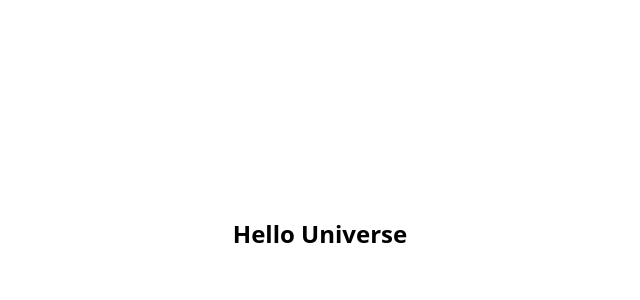
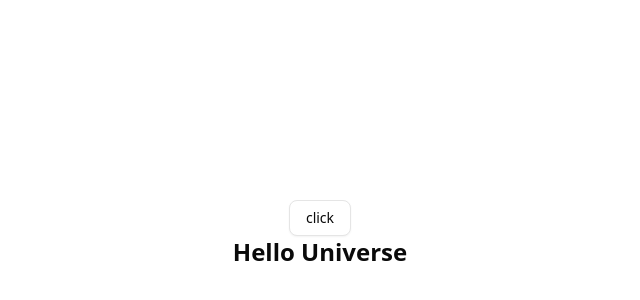
Before and after one commit to kami-kai0811/k-blog, a Next.js app: page / in a window 1280 px wide. Shown: the part 166-466 px from the top of the page, without its empty margins (320-960 px from the left). Built offline with nearby package versions, Linux system fonts and the light colour scheme.

Commit message:
shadcn/uiのセットアップ

```diff
--- a/package.json
+++ b/package.json
@@ -16,10 +16,16 @@
     "prepare": "husky"
   },
   "dependencies": {
+    "@radix-ui/react-slot": "^1.1.2",
     "@t3-oss/env-nextjs": "^0.12.0",
+    "class-variance-authority": "^0.7.1",
+    "clsx": "^2.1.1",
+    "lucide-react": "^0.479.0",
     "next": "15.2.1",
     "react": "^19.0.0",
     "react-dom": "^19.0.0",
+    "tailwind-merge": "^3.0.2",
+    "tailwindcss-animate": "^1.0.7",
     "zod": "^3.24.2"
   },
   "devDependencies": {
--- a/src/app/page.tsx
+++ b/src/app/page.tsx
@@ -1,4 +1,5 @@
 import { HelloUniverse } from "@/components/hello-universe";
+import { Button } from "@/components/ui/button";
 import { env } from "@/env";
 
 export default function Home() {
@@ -8,6 +9,7 @@
     <main>
       <div className="flex h-screen items-center justify-center">
         <div className="flex flex-col items-center">
+          <Button variant={"outline"}>click</Button>
           <HelloUniverse />
           <p className="text-sm text-gray-500">{url}</p>
         </div>
--- /dev/null
+++ b/src/components/ui/button.tsx
@@ -0,0 +1,58 @@
+import type { VariantProps } from "class-variance-authority";
+import * as React from "react";
+import { cn } from "@/lib/utils";
+import { Slot } from "@radix-ui/react-slot";
+import { cva } from "class-variance-authority";
+
+const buttonVariants = cva(
+  "focus-visible:border-ring focus-visible:ring-ring/50 aria-invalid:ring-destructive/20 dark:aria-invalid:ring-destructive/40 aria-invalid:border-destructive inline-flex shrink-0 items-center justify-center gap-2 rounded-md text-sm font-medium whitespace-nowrap transition-[color,box-shadow] outline-none focus-visible:ring-[3px] disabled:pointer-events-none disabled:opacity-50 [&_svg]:pointer-events-none [&_svg]:shrink-0 [&_svg:not([class*='size-'])]:size-4",
+  {
+    variants: {
+      variant: {
+        default:
+          "bg-primary text-primary-foreground hover:bg-primary/90 shadow-xs",
+        destructive:
+          "bg-destructive hover:bg-destructive/90 focus-visible:ring-destructive/20 dark:focus-visible:ring-destructive/40 text-white shadow-xs",
+        outline:
+          "border-input bg-background hover:bg-accent hover:text-accent-foreground border shadow-xs",
+        secondary:
+          "bg-secondary text-secondary-foreground hover:bg-secondary/80 shadow-xs",
+        ghost: "hover:bg-accent hover:text-accent-foreground",
+        link: "text-primary underline-offset-4 hover:underline",
+      },
+      size: {
+        default: "h-9 px-4 py-2 has-[>svg]:px-3",
+        sm: "h-8 gap-1.5 rounded-md px-3 has-[>svg]:px-2.5",
+        lg: "h-10 rounded-md px-6 has-[>svg]:px-4",
+        icon: "size-9",
+      },
+    },
+    defaultVariants: {
+      variant: "default",
+      size: "default",
+    },
+  },
+);
+
+function Button({
+  className,
+  variant,
+  size,
+  asChild = false,
+  ...props
+}: React.ComponentProps<"button"> &
+  VariantProps<typeof buttonVariants> & {
+    asChild?: boolean;
+  }) {
+  const Comp = asChild ? Slot : "button";
+
+  return (
+    <Comp
+      data-slot="button"
+      className={cn(buttonVariants({ variant, size, className }))}
+      {...props}
+    />
+  );
+}
+
+export { Button, buttonVariants };
--- /dev/null
+++ b/src/lib/utils.ts
@@ -0,0 +1,7 @@
+import type { ClassValue } from "clsx";
+import { clsx } from "clsx";
+import { twMerge } from "tailwind-merge";
+
+export function cn(...inputs: ClassValue[]) {
+  return twMerge(clsx(inputs));
+}
--- a/src/styles/globals.css
+++ b/src/styles/globals.css
@@ -1 +1,124 @@
 @import 'tailwindcss';
+
+@plugin 'tailwindcss-animate';
+
+@custom-variant dark (&:is(.dark *));
+
+:root {
+  --background: oklch(1 0 0);
+  --foreground: oklch(0.145 0 0);
+  --card: oklch(1 0 0);
+  --card-foreground: oklch(0.145 0 0);
+  --popover: oklch(1 0 0);
+  --popover-foreground: oklch(0.145 0 0);
+  --primary: oklch(0.205 0 0);
+  --primary-foreground: oklch(0.985 0 0);
+  --secondary: oklch(0.97 0 0);
+  --secondary-foreground: oklch(0.205 0 0);
+  --muted: oklch(0.97 0 0);
+  --muted-foreground: oklch(0.556 0 0);
+  --accent: oklch(0.97 0 0);
+  --accent-foreground: oklch(0.205 0 0);
+  --destructive: oklch(0.577 0.245 27.325);
+  --destructive-foreground: oklch(0.577 0.245 27.325);
+  --border: oklch(0.922 0 0);
+  --input: oklch(0.922 0 0);
+  --ring: oklch(0.708 0 0);
+  --chart-1: oklch(0.646 0.222 41.116);
+  --chart-2: oklch(0.6 0.118 184.704);
+  --chart-3: oklch(0.398 0.07 227.392);
+  --chart-4: oklch(0.828 0.189 84.429);
+  --chart-5: oklch(0.769 0.188 70.08);
+  --radius: 0.625rem;
+  --sidebar: oklch(0.985 0 0);
+  --sidebar-foreground: oklch(0.145 0 0);
+  --sidebar-primary: oklch(0.205 0 0);
+  --sidebar-primary-foreground: oklch(0.985 0 0);
+  --sidebar-accent: oklch(0.97 0 0);
+  --sidebar-accent-foreground: oklch(0.205 0 0);
+  --sidebar-border: oklch(0.922 0 0);
+  --sidebar-ring: oklch(0.708 0 0);
+}
+
+.dark {
+  --background: oklch(0.145 0 0);
+  --foreground: oklch(0.985 0 0);
+  --card: oklch(0.145 0 0);
+  --card-foreground: oklch(0.985 0 0);
+  --popover: oklch(0.145 0 0);
+  --popover-foreground: oklch(0.985 0 0);
+  --primary: oklch(0.985 0 0);
+  --primary-foreground: oklch(0.205 0 0);
+  --secondary: oklch(0.269 0 0);
+  --secondary-foreground: oklch(0.985 0 0);
+  --muted: oklch(0.269 0 0);
+  --muted-foreground: oklch(0.708 0 0);
+  --accent: oklch(0.269 0 0);
+  --accent-foreground: oklch(0.985 0 0);
+  --destructive: oklch(0.396 0.141 25.723);
+  --destructive-foreground: oklch(0.637 0.237 25.331);
+  --border: oklch(0.269 0 0);
+  --input: oklch(0.269 0 0);
+  --ring: oklch(0.439 0 0);
+  --chart-1: oklch(0.488 0.243 264.376);
+  --chart-2: oklch(0.696 0.17 162.48);
+  --chart-3: oklch(0.769 0.188 70.08);
+  --chart-4: oklch(0.627 0.265 303.9);
+  --chart-5: oklch(0.645 0.246 16.439);
+  --sidebar: oklch(0.205 0 0);
+  --sidebar-foreground: oklch(0.985 0 0);
+  --sidebar-primary: oklch(0.488 0.243 264.376);
+  --sidebar-primary-foreground: oklch(0.985 0 0);
+  --sidebar-accent: oklch(0.269 0 0);
+  --sidebar-accent-foreground: oklch(0.985 0 0);
+  --sidebar-border: oklch(0.269 0 0);
+  --sidebar-ring: oklch(0.439 0 0);
+}
+
+@theme inline {
+  --color-background: var(--background);
+  --color-foreground: var(--foreground);
+  --color-card: var(--card);
+  --color-card-foreground: var(--card-foreground);
+  --color-popover: var(--popover);
+  --color-popover-foreground: var(--popover-foreground);
+  --color-primary: var(--primary);
+  --color-primary-foreground: var(--primary-foreground);
+  --color-secondary: var(--secondary);
+  --color-secondary-foreground: var(--secondary-foreground);
+  --color-muted: var(--muted);
+  --color-muted-foreground: var(--muted-foreground);
+  --color-accent: var(--accent);
+  --color-accent-foreground: var(--accent-foreground);
+  --color-destructive: var(--destructive);
+  --color-destructive-foreground: var(--destructive-foreground);
+  --color-border: var(--border);
+  --color-input: var(--input);
+  --color-ring: var(--ring);
+  --color-chart-1: var(--chart-1);
+  --color-chart-2: var(--chart-2);
+  --color-chart-3: var(--chart-3);
+  --color-chart-4: var(--chart-4);
+  --color-chart-5: var(--chart-5);
+  --radius-sm: calc(var(--radius) - 4px);
+  --radius-md: calc(var(--radius) - 2px);
+  --radius-lg: var(--radius);
+  --radius-xl: calc(var(--radius) + 4px);
+  --color-sidebar: var(--sidebar);
+  --color-sidebar-foreground: var(--sidebar-foreground);
+  --color-sidebar-primary: var(--sidebar-primary);
+  --color-sidebar-primary-foreground: var(--sidebar-primary-foreground);
+  --color-sidebar-accent: var(--sidebar-accent);
+  --color-sidebar-accent-foreground: var(--sidebar-accent-foreground);
+  --color-sidebar-border: var(--sidebar-border);
+  --color-sidebar-ring: var(--sidebar-ring);
+}
+
+@layer base {
+  * {
+    @apply border-border outline-ring/50;
+  }
+  body {
+    @apply bg-background text-foreground;
+  }
+}
```
Also changed, not shown: components.json (added), 1 other file (tests, documents, lock files or other folders).
